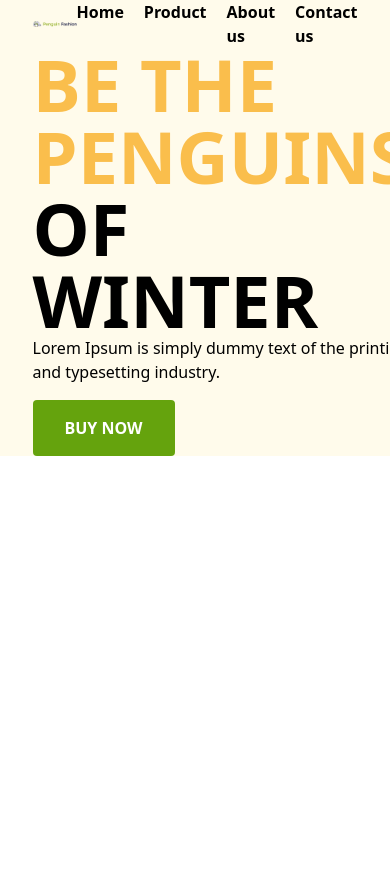
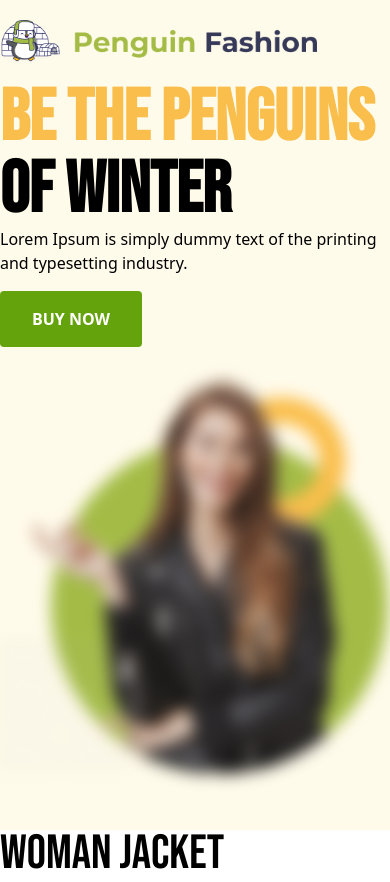
Before and after one commit to shahin-hossain-dev/penguin-fashion-with-tailwind, a plain HTML site: page index.html in a window 390 px wide. Before the commit the page ends 844 px from the top, so only its background shows below. Drawn offline with nearby package versions, Linux system fonts and the light colour scheme.

Commit message:
12-8 Make Header Responsive For Smaller And Larger Devices

```diff
--- a/index.html
+++ b/index.html
@@ -10,13 +10,13 @@
 </head>
 
 <body>
-    <header class="bg-amber-50">
+    <header class="bg-amber-50 pb-14">
         <!-- nav section -->
-        <nav class="flex justify-between items-center w-10/12 mx-auto">
+        <nav class="flex justify-between items-center max-w-6xl mx-auto">
             <div class="py-5">
                 <img src="./icons/logo.png" class="w-80" alt="">
             </div>
-            <div>
+            <div class="hidden md:block">
                 <ul class="flex gap-5">
                     <li><a href="" class="font-semibold">Home</a></li>
                     <li><a href="" class="font-semibold">Product</a></li>
@@ -26,9 +26,11 @@
             </div>
         </nav>
         <!-- banner section -->
-        <div class="banner flex items-center justify-between  w-10/12 mx-auto">
+        <div
+            class="banner flex flex-col md:flex-row md:items-center md:justify-between gap-6 md:gap-0  max-w-6xl mx-auto">
             <div>
-                <h1 class="uppercase text-7xl font-semibold"><span class="text-[#FABE4C]">Be the Penguins</span><br>
+                <h1 class="uppercase text-7xl font-semibold bebas-font"><span class="text-[#FABE4C]">Be the
+                        Penguins</span><br>
                     <span>of Winter</span>
                 </h1>
                 <p class="mb-4">
@@ -41,9 +43,13 @@
                 <img src="./images/model.png" alt="">
             </div>
         </div>
+    </header>
 
-    </header>
-    <main></main>
+    <main class="max-w-6xl mx-auto">
+        <section>
+            <h2 class="uppercase bebas-font text-5xl">Woman Jacket</h2>
+        </section>
+    </main>
     <footer></footer>
 </body>
 
--- a/styles/style.css
+++ b/styles/style.css
@@ -1,3 +1,9 @@
+@import url('https://fonts.googleapis.com/css2?family=Bebas+Neue&display=swap');
+
 .banner img {
     filter: blur(8px);
 }
+
+.bebas-font {
+    font-family: 'Bebas Neue', sans-serif;
+}
```
